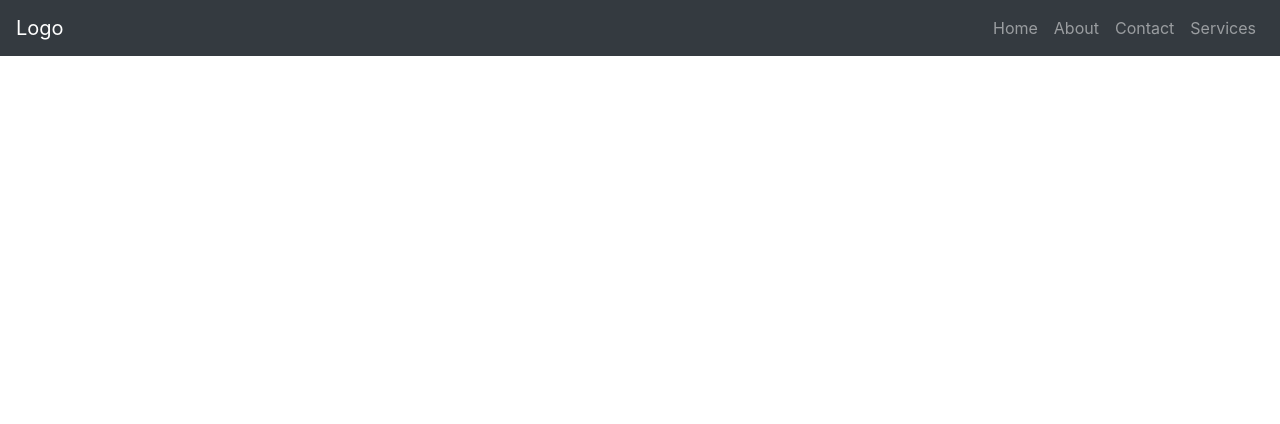
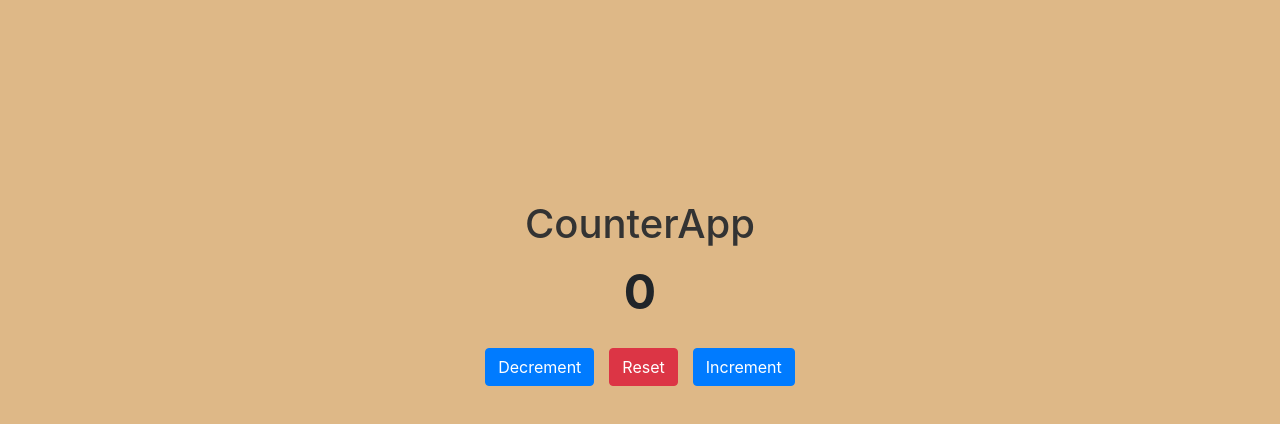
Before and after one commit to Naveenkumar-Guru/React-CURD-Operations, a React (Create React App) app: page / in a window 1280 px wide. Shown: the top 424 px of the page. Built offline with nearby package versions, Linux system fonts and the light colour scheme.

Commit message:
CounterApp

```diff
--- a/src/App.js
+++ b/src/App.js
@@ -11,7 +11,6 @@
 // import Login from "./Forms/Login";
 // import StaffLoginForm from "./Forms/StaffLoginForm";
 // import EmployeeRegistration from "./Forms/EmployeeRegistration";
-import Navbar from "./Navbar/Navbar";
 
 // const App = () => {
 //   return (
@@ -36,28 +35,17 @@ import Navbar from "./Navbar/Navbar";
 
 // export default App;
 
-// .............................
+// *******************************************************************************
 
 // import "bootstrap/dist/css/bootstrap.css";
-import React from "react";
-// import { BrowserRouter as Router, Route, Switch } from "react-router-dom";
-// import Home from "./Navbar/components/Home";
-// import About from "./Navbar/components/About";
-// import Contact from "./Navbar/components/Contact";
-// import Services from "./Navbar/components/Services";
+// import Navbar from "./Navbar/Navbar";
+import CounterApp from "./Components/Projects/Counter/CounterApp";
+
 const App = () => {
   return (
     <div>
-      {/* <Router>
-        <Navbar />
-        <Switch>
-          <Route path="/index" component={Home} />
-          <Route path="/about" component={About} />
-          <Route path="/contact" component={Contact} />
-          <Route path="/services" component={Services} />
-        </Switch>
-      </Router> */}
-      <Navbar />
+      {/* <Navbar /> */}
+      <CounterApp />
     </div>
   );
 };
--- /dev/null
+++ b/src/Components/Projects/Counter/CounterApp.css
@@ -0,0 +1,23 @@
+* {
+  background-color: burlywood;
+  margin-top: 100px;
+}
+.container {
+  display: flex;
+  justify-content: center;
+  gap: 15px;
+  margin-top: 20px;
+}
+
+h1 {
+  text-align: center;
+  margin-top: 30px;
+  color: #333;
+}
+
+p {
+  text-align: center;
+  font-size: 3rem;
+  font-weight: bold;
+  margin: 10px;
+}
--- /dev/null
+++ b/src/Components/Projects/Counter/CounterApp.jsx
@@ -0,0 +1,38 @@
+import React from "react";
+import { useState } from "react";
+import "./CounterApp.css";
+
+const CounterApp = () => {
+  let [count, setCount] = useState(0);
+  let decrement = () => {
+    setCount(count - 1);
+  };
+
+  let Reset = () => {
+    setCount(count > 0);
+  };
+
+  let Increment = () => {
+    setCount(count + 1);
+  };
+
+  return (
+    <div>
+      <h1>CounterApp</h1>
+      <p>{count}</p>
+      <div className="container">
+        <button className="btn btn-primary " onClick={decrement}>
+          Decrement
+        </button>
+        <button className="btn btn-danger" onClick={Reset}>
+          Reset
+        </button>
+        <button className="btn btn-primary " onClick={Increment}>
+          Increment
+        </button>
+      </div>
+    </div>
+  );
+};
+
+export default CounterApp;
```
